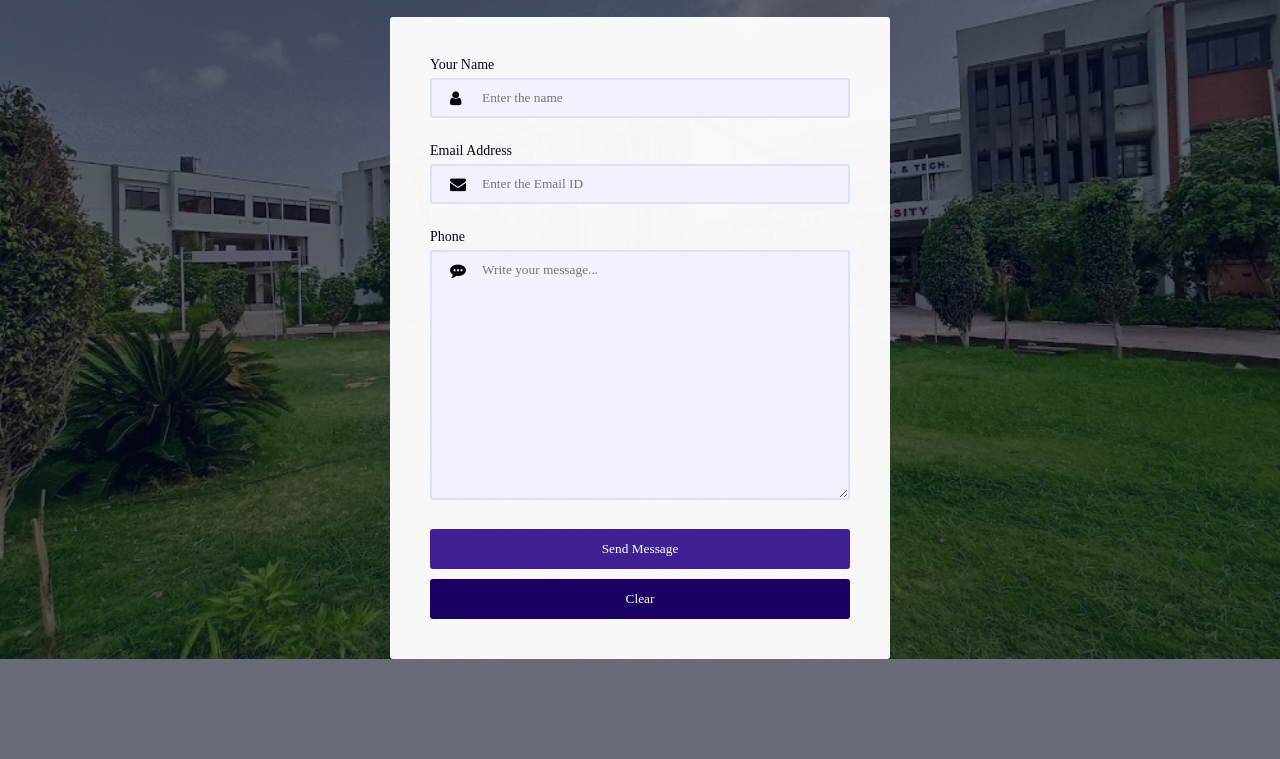
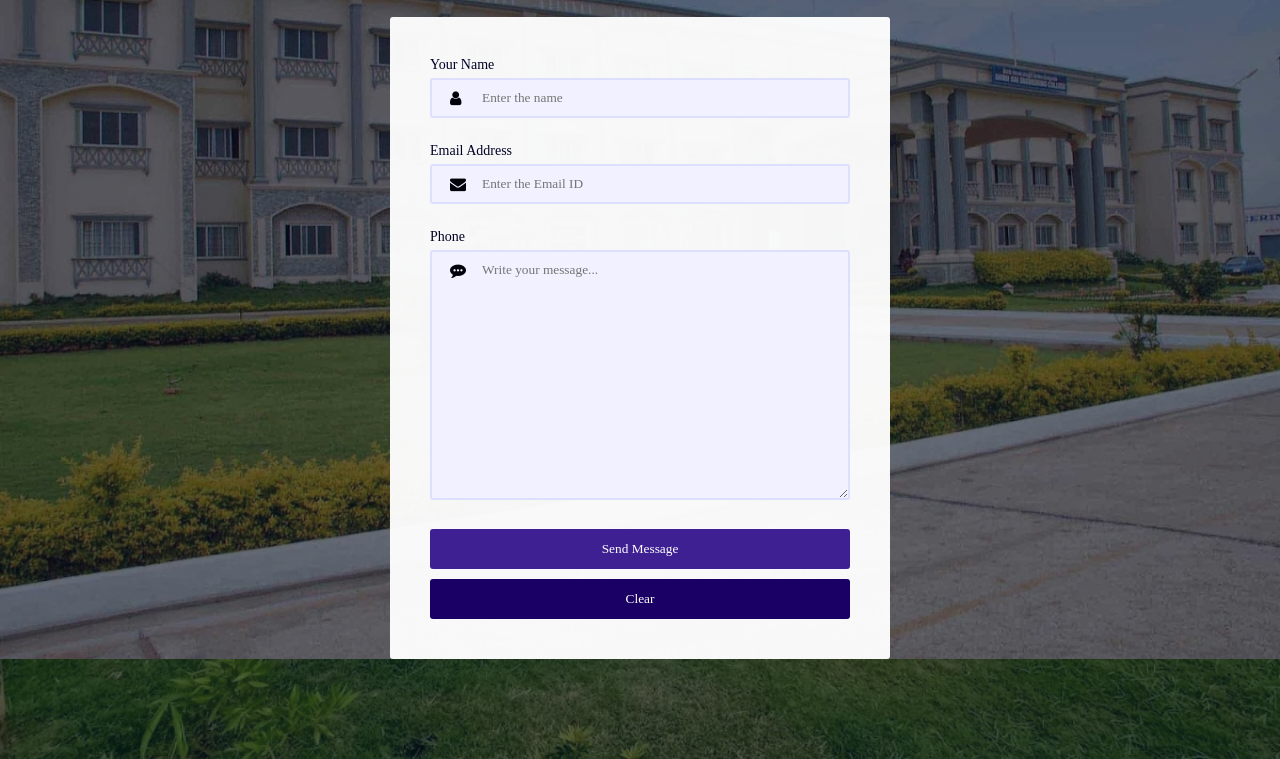
Before and after one commit to AshutoshRaj1122/My-first-website, a plain HTML site: page Contact.html in a window 1280 px wide. Shown: the part 188-947 px from the top of the page. Drawn offline with nearby package versions, Linux system fonts and the light colour scheme; files whose address does not match are found by name; a web font is replaced by a local one.

Commit message:
Update contact_style.css

```diff
--- a/contact_style.css
+++ b/contact_style.css
@@ -48,7 +48,7 @@
 .header{
    min-height: 100vh;
    width: 100%;
-   background-image: linear-gradient(rgba(4,9,30,0.6),rgba(4,9,30,0.6)),url(background.jpg);
+   background-image: linear-gradient(rgba(4,9,30,0.6),rgba(4,9,30,0.6)),url(college.jpg);
    background-position: center;
    background-size: cover;
    position: relative;
```
